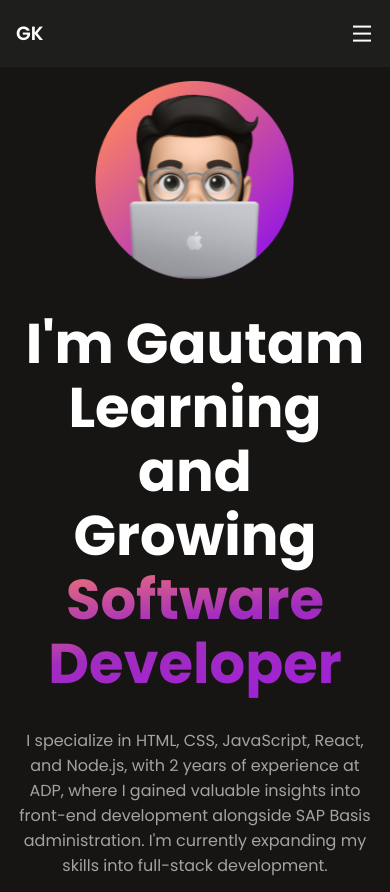
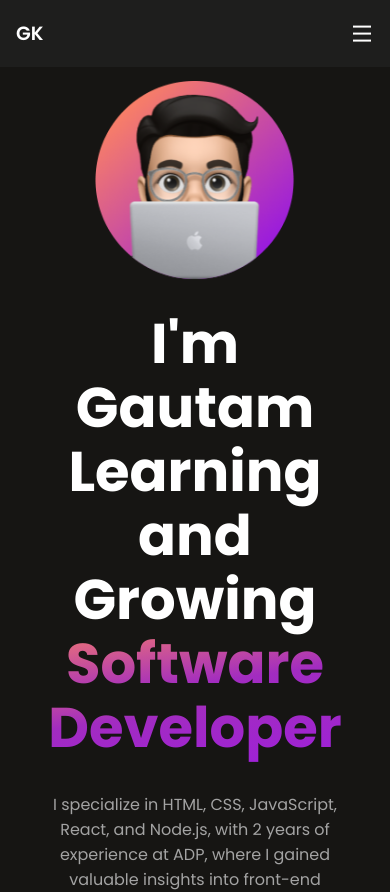
Before and after one commit to Gautamp11/personal-portfolio, a React (Vite) app: page / in a window 390 px wide. Shown: the top 892 px of the page. Built offline with nearby package versions, Linux system fonts and the light colour scheme.

Commit message:
fixed responsive on small screen

```diff
--- a/src/App.jsx
+++ b/src/App.jsx
@@ -4,7 +4,7 @@
 import Projects from "./components/Projects";
 import Experience from "./components/Experience";
 import Contact from "./components/Contact";
-import Layout from "./components/Layout";
+
 import { useEffect } from "react";
 import AOS from "aos";
 import "aos/dist/aos.css";
@@ -22,8 +22,9 @@
   return (
     <div>
       <Navbar />
-      <Header />
       <main>
+        <Header />
+        <Skills />
         <Projects />
         <Experience />
         <Contact />
--- a/src/components/Layout.jsx
+++ b/src/components/Layout.jsx
@@ -1,32 +1,33 @@
-import { useEffect } from "react";
-import ScrollReveal from "scrollreveal";
-import AOS from "aos";
-import "aos/dist/aos.css";
+// import { useEffect } from "react";
+// import ScrollReveal from "scrollreveal";
+// import AOS from "aos";
+// import "aos/dist/aos.css";
 
-const Layout = ({ children }) => {
-  // useEffect(() => {
-  //   const scrollRevealOption = {
-  //     distance: "30px",
-  //     origin: "bottom",
-  //     duration: 1000,
-  //   };
+// const Layout = ({ children }) => {
+//   // useEffect(() => {
+//   //   const scrollRevealOption = {
+//   //     distance: "30px",
+//   //     origin: "bottom",
+//   //     duration: 1000,
+//   //   };
 
-  //   // Apply ScrollReveal to all desired elements
-  //   ScrollReveal().reveal(".reveal", scrollRevealOption);
-  // }, []);
-  // useEffect(() => {
-  //   AOS.init({ duration: 1000 });
-  // }, []);
+//   //   // Apply ScrollReveal to all desired elements
+//   //   ScrollReveal().reveal(".reveal", scrollRevealOption);
+//   // }, []);
+//   // useEffect(() => {
+//   //   AOS.init({ duration: 1000 });
+//   // }, []);
 
-  useEffect(() => {
-    AOS.init({
-      duration: 1000, // Animation duration in ms
-      once: true, // Whether animation should happen only once while scrolling down
-      offset: 50, // Offset (in px) for triggering animations
-    });
-  }, []);
+//   useEffect(() => {
+//     AOS.init({
+//       duration: 1000, // Animation duration in ms
+//       once: true,     // Whether animation should happen only once while scrolling down
+//       offset: 50,     // Offset (in px) for triggering animations
+//     });
+//   }, []);
 
-  return <div>{children}</div>;
-};
+//   return <div
+//   >{children}</div>;
+// };
 
-export default Layout;
+// export default Layout;
--- a/src/components/Projects.jsx
+++ b/src/components/Projects.jsx
@@ -65,7 +65,7 @@
             className="project__card"
             key={index}
             data-aos={`${index % 2 === 0 ? "fade-right" : "fade-left"}`} // AOS animation
-            data-aos-delay={index * 100}
+            data-aos-delay={index * 50}
           >
             <div className="project__image__container">
               <img src={`/assets/${project.image}`} alt="project" />
--- a/src/index.css
+++ b/src/index.css
@@ -21,9 +21,13 @@
 }
 
 .section__container {
+  display: grid;
+  grid-template-columns: 1;
+  align-items: center;
+  justify-content: center;
   max-width: var(--max-width);
   margin: auto;
-  padding: 5rem 1rem;
+  padding: 5rem 4rem;
 }
 
 img {
@@ -55,7 +59,7 @@
   width: 100%;
   max-width: var(--max-width);
   margin-inline: auto;
-  z-index: 9;
+  z-index: 20;
 }
 
 .nav__header {
```
